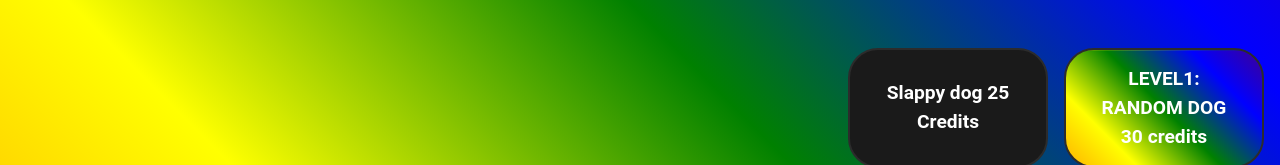
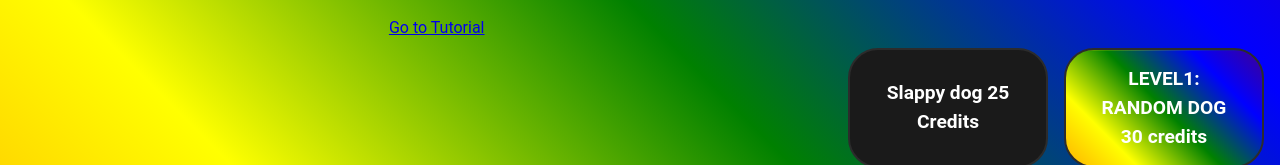
Before and after one commit to pgmgent-atwork2/project-1-workshop-start-2-code-bonkthedog, a website: page index.html in a window 1280 px wide. Shown: the top 165 px of the page. Drawn offline with Linux system fonts and the light colour scheme.

Commit message:
tutorial added

```diff
--- a/index.html
+++ b/index.html
@@ -42,6 +42,7 @@
         </div>
     </div>
     <div class="middleBox">
+        <a href="tutorial.html" class="tutorial-button">Go to Tutorial</a>
         <div class="row1">
             <img src="" class="row1-dog1 imgHide image-container" alt="dog">
             <img src="" class="row1-dog1 imgHide" alt="dog">
```
